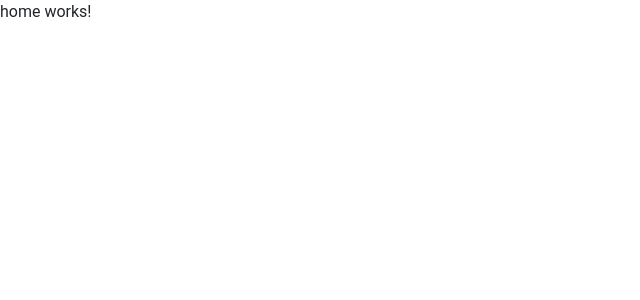
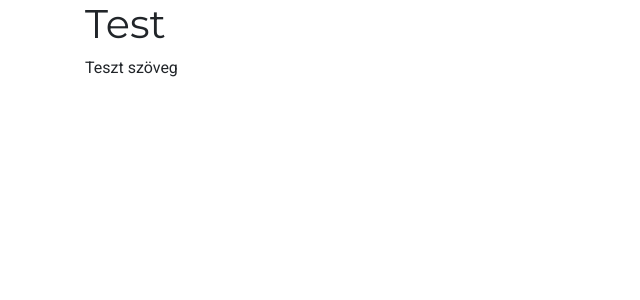
Before and after one commit to mkmDEV/biotech, an Angular app: page / in a window 1280 px wide. Shown: the top 300 px of the page, without its empty margins (0-640 px from the left). Built offline with nearby package versions, Linux system fonts and the light colour scheme.

Commit message:
update global styling

```diff
--- a/src/app/home/home.component.html
+++ b/src/app/home/home.component.html
@@ -1 +1,8 @@
-<p>home works!</p>
+<header></header>
+
+<main class="container">
+  <h1 class="h1">Test</h1>
+  <p>Teszt szöveg</p>
+</main>
+
+<footer></footer>
--- /dev/null
+++ b/src/globals.scss
@@ -0,0 +1,4 @@
+/* Pre-defined colors and units */
+
+$primary: #1BABF9;
+$black: #282828;
--- a/src/styles.scss
+++ b/src/styles.scss
@@ -1,13 +1,19 @@
 /* You can add global styles to this file, and also import other style files */
 
 /* Importing Bootstrap SCSS file. */
+@import 'globals';
 @import '~bootstrap/scss/bootstrap';
+@import url('https://fonts.googleapis.com/css?family=Roboto&display=swap');
+@import url('https://fonts.googleapis.com/css?family=Montserrat&display=swap');
 
 
-$primary: #1BABF9;
-$black: #282828;
+*, *::before, *::after {
+  margin: 0;
+  padding: 0;
+  box-sizing: border-box;
+}
 
-h1 h2 h3 h4 h5 h6 {
+h1, h2, h3, h4, h5, h6 {
   font-family: Montserrat, serif;
 }
 
```
